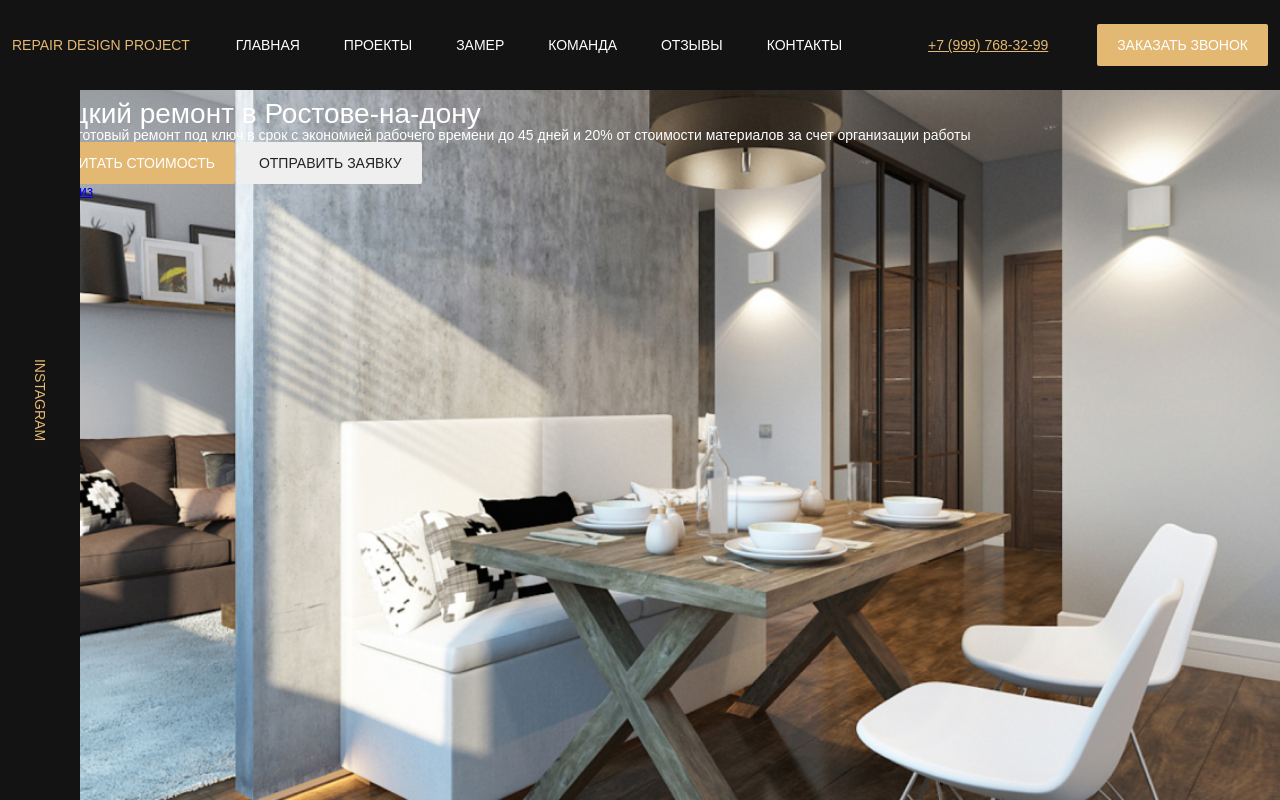
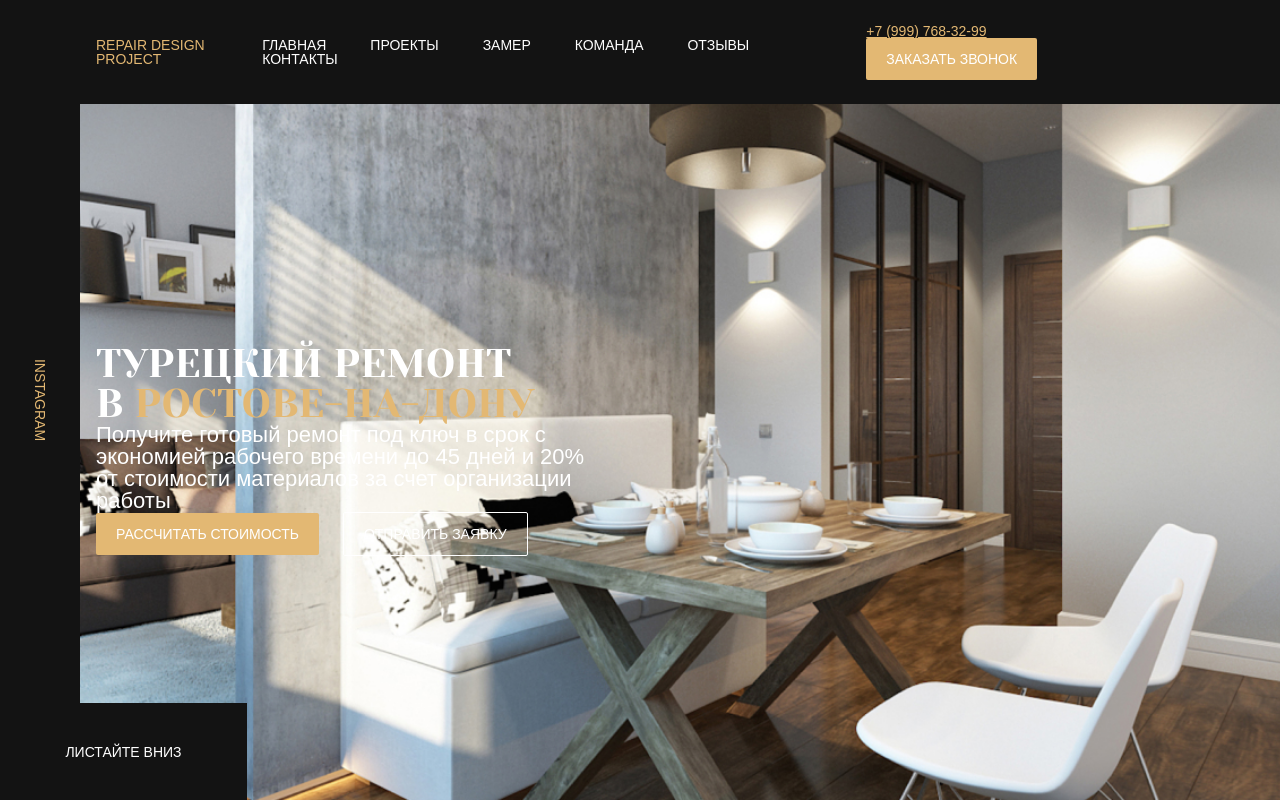
Before and after one commit to Mariya2603/lesson-14, a website: page index.html in a window 1280 px wide. Drawn offline with Linux system fonts and the light colour scheme; files whose address does not match are found by name.

Commit message:
feat: hero style & add  Yeseva One font

```diff
--- a/index.html
+++ b/index.html
@@ -3,6 +3,7 @@
 <head>
   <link rel="stylesheet" href="css/reset.css">
   <link rel="stylesheet" href="css/style.css">
+  <link href="https://fonts.googleapis.com/css2?family=Yeseva+One&display=swap" rel="stylesheet">
   <meta charset="UTF-8">
   <meta http-equiv="X-UA-Compatible" content="IE=edge">
   <meta name="viewport" content="width=device-width, initial-scale=1.0">
@@ -34,15 +35,15 @@
         <a href="#" class="instagram__link">Instagram</a>
       </div>
 
-      <div class="hero__content">
-        <div class="container">
-          <h1 class="title hero__title">Турецкий ремонт в Ростове-на-дону</h1>
+      <div class="container">
+        <div class="hero__content">
+          <h1 class="title hero__title">Турецкий ремонт в&nbsp;<span class="title--primary">Ростове-на-дону</span></h1>
           <p class="hero__text">Получите готовый ремонт под ключ в срок с экономией рабочего времени до 45 дней и 20% от стоимости материалов за счет организации работы</p>
           <button class="button hero__button button--primary">Рассчитать стоимость</button>
           <button class="button hero__button button--outline">Отправить заявку</button>
         </div>
       </div>
-      <a href="#" class="scroll-down">Листайте вниз</a>
+      <a href="#" class="hero__scroll-down">Листайте вниз</a>
     </section>
 
   </main>
--- a/sass/_grid.sass
+++ b/sass/_grid.sass
@@ -1,3 +1,4 @@
 .container
+  width: 85%
   max-width: 1256px
   margin: auto
--- a/sass/_interface.sass
+++ b/sass/_interface.sass
@@ -6,3 +6,7 @@
   &--primary
     background-color: $primary
     color: $light
+  &--outline
+    border: 1px solid $light
+    background: transparent
+    color: $light
--- a/sass/templates/_hero.sass
+++ b/sass/templates/_hero.sass
@@ -4,12 +4,35 @@
   color: $light
   position: relative
   padding-top: 100px
+  display: flex
+  flex-direction: column
+  justify-content: center
+  &__content
+    max-width: 670px
+  &__text
+    font-size: 22px
+    max-width: 500px
+  &__button
+    margin-right: 20px
   &__instagram
     position: absolute
     max-width: 80px
     height: 100%
     top: 0
     left: 0
+  &__scroll-down
+    position: absolute
+    display: flex
+    justify-content: center
+    align-items: center
+    left: 0
+    bottom: 0
+    min-width: 247px
+    min-height: 97px
+    background-color: $dark
+    text-transform: uppercase
+    color: $light
+    text-decoration: none
 .instagram
   display: flex
   background-color: $dark
@@ -22,3 +45,8 @@
     transform: rotate(90deg)
 .title
   margin: 0
+  font-family: 'Yeseva One', cursive
+  text-transform: uppercase
+  font-size: 40px
+  &--primary
+    color: $primary
```
Also changed, not shown: css/style.css.
